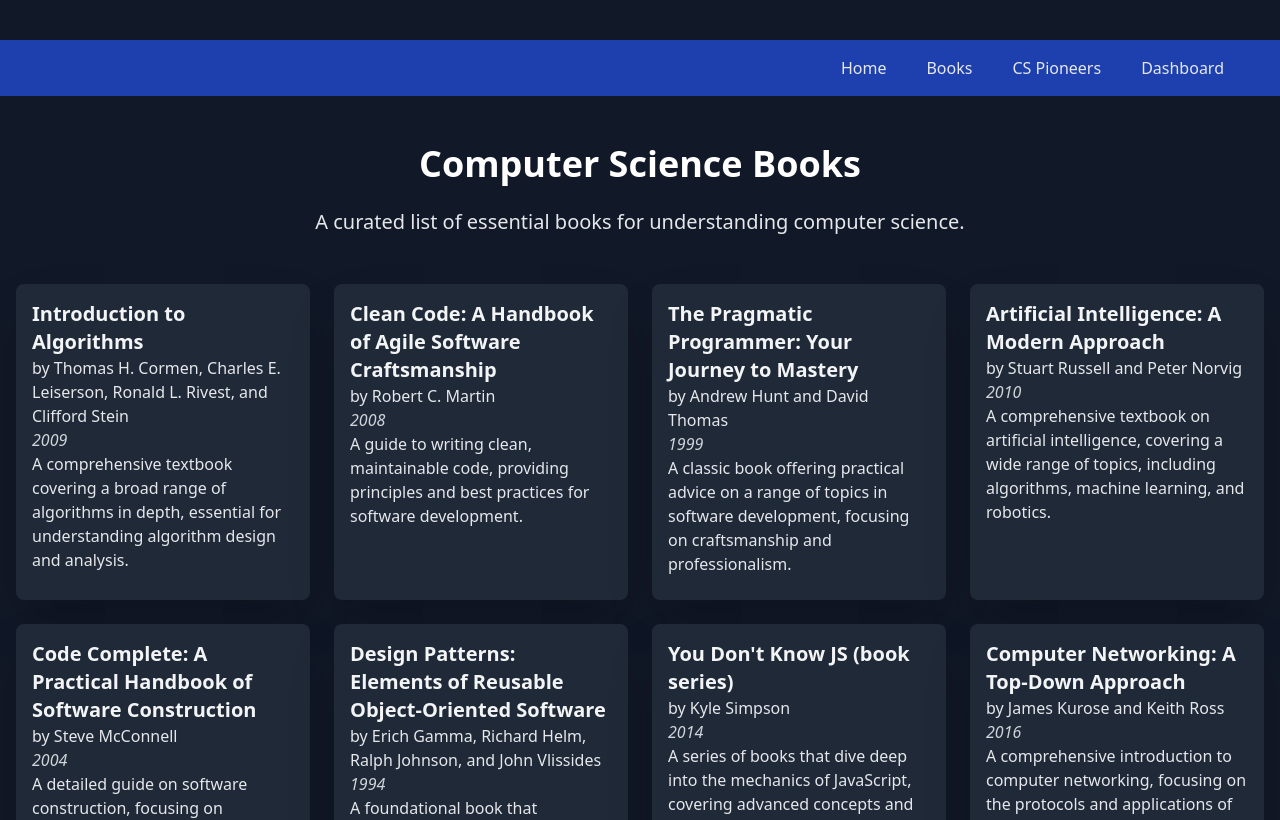
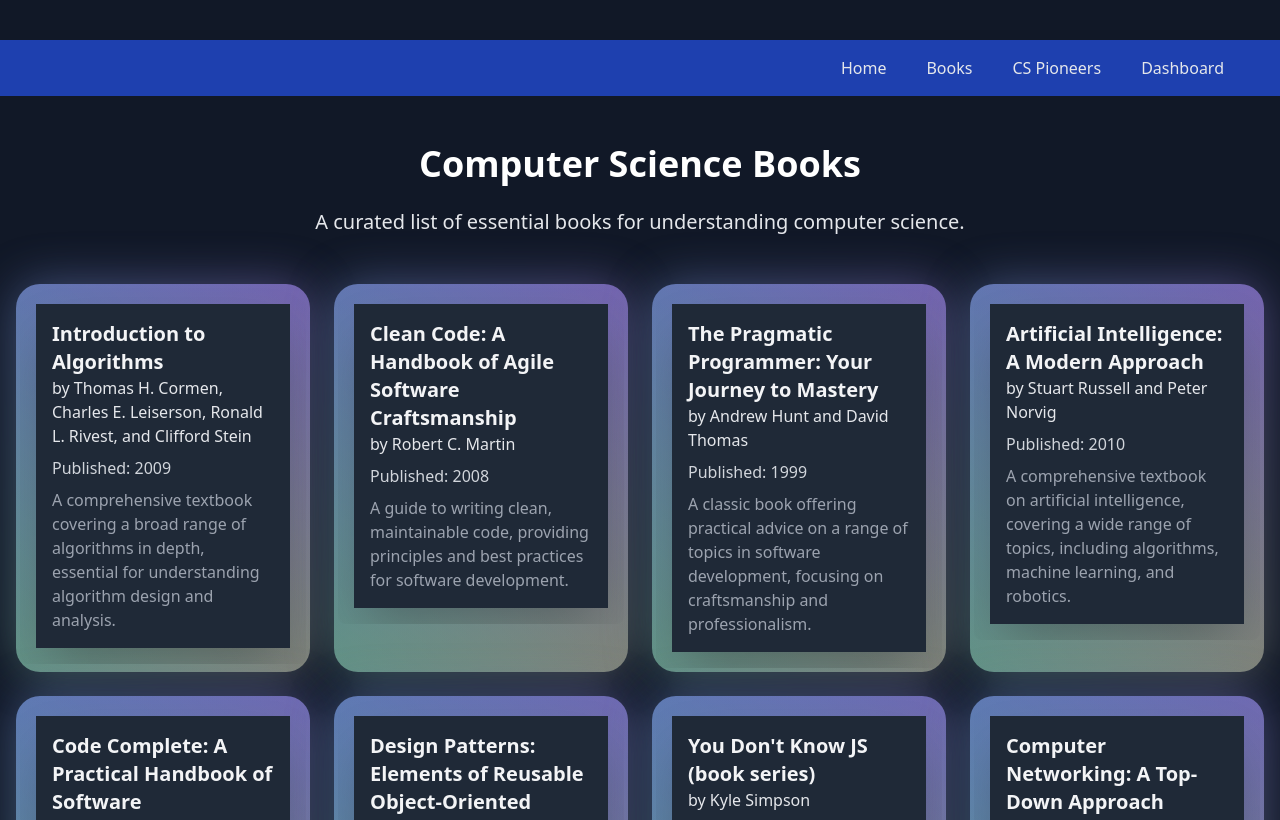
Before and after one commit to ahmeddkhann/Learn-Xplorers-Academy, a Next.js app: page /dashboard/cs/books in a window 1280 px wide. Shown: the top 820 px of the page. Built offline with nearby package versions, Linux system fonts and the light colour scheme.

Commit message:
background gradient added for books

```diff
--- a/src/app/dashboard/cs/books/page.js
+++ b/src/app/dashboard/cs/books/page.js
@@ -4,6 +4,7 @@
 import React, { useState } from 'react';
 import { csBooks } from '@/app/data'; // Adjust the import path as necessary
 import Link from 'next/link';
+import { BackgroundGradient } from '@/components/ui/background-gradient';
 
 const CSBooks = () => {
     const [isOpen, setIsOpen] = useState(false);
@@ -46,15 +47,17 @@
 
             {/* Books List */}
             <div className="grid grid-cols-1 sm:grid-cols-2 md:grid-cols-3 lg:grid-cols-4 gap-6 mx-0 sm:mx-4">
-                {csBooks.map((book, index) => (
-                    <div key={index} className="bg-gray-800 shadow-2xl rounded-lg overflow-hidden transition-transform duration-300 hover:scale-105 p-4">
-                        <h2 className="text-xl text-gray-100 font-bold">{book.title}</h2>
-                        <p className="text-gray-200">by {book.author}</p>
-                        <p className="text-gray-300 italic">{book.year}</p>
-                        <p className="text-gray-200 mb-2">{book.description}</p>
-                    </div>
-                ))}
+        {csBooks.map((book, index) => (
+          <BackgroundGradient key={index} className="rounded-lg overflow-hidden transition-transform duration-300 hover:scale-105 p-4">
+            <div className="p-4 bg-gray-800 shadow-2xl">
+              <h2 className="text-xl text-gray-100 font-bold">{book.title}</h2>
+              <p className="text-gray-200 mb-2">by {book.author}</p>
+              <p className="text-gray-300">Published: {book.year}</p>
+              <p className="text-gray-400 mt-2">{book.description}</p>
             </div>
+          </BackgroundGradient>
+        ))}
+      </div>
         </div>
     );
 };
--- a/src/app/dashboard/mathematics/books/page.js
+++ b/src/app/dashboard/mathematics/books/page.js
@@ -4,6 +4,7 @@
 import React, { useState } from 'react';
 import { mathBooks } from '@/app/data'; // Adjust the import path as necessary
 import Link from 'next/link';
+import { BackgroundGradient } from '@/components/ui/background-gradient';
 
 const MathBooks = () => {
     const [isOpen, setIsOpen] = useState(false);
@@ -44,12 +45,14 @@
             {/* Book Cards */}
             <div className="grid grid-cols-1 sm:grid-cols-2 md:grid-cols-3 lg:grid-cols-4 gap-6 mx-0 sm:mx-4">
         {mathBooks.map((book, index) => (
-                    <div key={index} className="bg-gray-800 shadow-2xl rounded-lg overflow-hidden transition-transform duration-300 hover:scale-105 p-4">
+          <BackgroundGradient key={index} className="rounded-lg overflow-hidden transition-transform duration-300 hover:scale-105 p-4">
+            <div className="p-4 bg-gray-800 shadow-2xl">
               <h2 className="text-xl text-gray-100 font-bold">{book.title}</h2>
               <p className="text-gray-200 mb-2">by {book.author}</p>
               <p className="text-gray-300">Published: {book.year}</p>
               <p className="text-gray-400 mt-2">{book.description}</p>
             </div>
+          </BackgroundGradient>
         ))}
       </div>
         </div>
--- a/src/app/dashboard/page.js
+++ b/src/app/dashboard/page.js
@@ -4,6 +4,7 @@
 import Link from "next/link";
 import Image from "next/image";
 import { details, courses } from "../data";
+import { Meteors } from "@/components/ui/meteors";
 
 const DashboardPage = () => {
   const [sidebarOpen, setSidebarOpen] = useState(false);
@@ -78,7 +79,7 @@
   {courses.map((course) => (
     <div
       key={course.id}
-              className="bg-gray-800 rounded-lg shadow-md overflow-hidden"
+      className="bg-gray-800 rounded-lg shadow-md overflow-hidden transition-transform duration-300 hover:scale-105 hover:shadow-lg"
     >
       <Image
         src={course.image}
@@ -99,7 +100,9 @@
     </div>
   ))}
 </section>
+
       </main>
+      <Meteors number={100} />
     </div>
   );
 };
--- a/src/app/dashboard/physics/books/page.js
+++ b/src/app/dashboard/physics/books/page.js
@@ -4,6 +4,7 @@
 import React, { useState } from 'react';
 import { physicsBooks } from '@/app/data';
 import Link from 'next/link';
+import { BackgroundGradient } from '@/components/ui/background-gradient';
 
 const PhysicsBooks = () => {
     const [isOpen, setIsOpen] = useState(false);
@@ -44,14 +45,14 @@
             {/* Book Cards */}
             <div className="grid grid-cols-1 sm:grid-cols-2 md:grid-cols-3 lg:grid-cols-4 gap-6 mx-0 sm:mx-4">
         {physicsBooks.map((book, index) => (
-                    <div key={index} className="bg-gray-800 shadow-2xl rounded-lg overflow-hidden transition-transform duration-300 hover:scale-105 p-4">
-                        <div className="p-4">
+          <BackgroundGradient key={index} className="rounded-lg overflow-hidden transition-transform duration-300 hover:scale-105 p-4">
+            <div className="p-4 bg-gray-800 shadow-2xl">
               <h2 className="text-xl text-gray-100 font-bold">{book.title}</h2>
               <p className="text-gray-200 mb-2">by {book.author}</p>
               <p className="text-gray-300">Published: {book.year}</p>
               <p className="text-gray-400 mt-2">{book.description}</p>
             </div>
-                    </div>
+          </BackgroundGradient>
         ))}
       </div>
         </div>
--- /dev/null
+++ b/src/components/ui/background-gradient.jsx
@@ -0,0 +1,64 @@
+import { cn } from "@/lib/utils";
+import React from "react";
+import { motion } from "framer-motion";
+
+export const BackgroundGradient = ({
+  children,
+  className,
+  containerClassName,
+  animate = true
+}) => {
+  const variants = {
+    initial: {
+      backgroundPosition: "0 50%",
+    },
+    animate: {
+      backgroundPosition: ["0, 50%", "100% 50%", "0 50%"],
+    },
+  };
+  return (
+    (<div className={cn("relative p-[4px] group", containerClassName)}>
+      <motion.div
+        variants={animate ? variants : undefined}
+        initial={animate ? "initial" : undefined}
+        animate={animate ? "animate" : undefined}
+        transition={
+          animate
+            ? {
+                duration: 5,
+                repeat: Infinity,
+                repeatType: "reverse",
+              }
+            : undefined
+        }
+        style={{
+          backgroundSize: animate ? "400% 400%" : undefined,
+        }}
+        className={cn(
+          "absolute inset-0 rounded-3xl z-[1] opacity-60 group-hover:opacity-100 blur-xl  transition duration-500 will-change-transform",
+          " bg-[radial-gradient(circle_farthest-side_at_0_100%,#00ccb1,transparent),radial-gradient(circle_farthest-side_at_100%_0,#7b61ff,transparent),radial-gradient(circle_farthest-side_at_100%_100%,#ffc414,transparent),radial-gradient(circle_farthest-side_at_0_0,#1ca0fb,#141316)]"
+        )} />
+      <motion.div
+        variants={animate ? variants : undefined}
+        initial={animate ? "initial" : undefined}
+        animate={animate ? "animate" : undefined}
+        transition={
+          animate
+            ? {
+                duration: 5,
+                repeat: Infinity,
+                repeatType: "reverse",
+              }
+            : undefined
+        }
+        style={{
+          backgroundSize: animate ? "400% 400%" : undefined,
+        }}
+        className={cn(
+          "absolute inset-0 rounded-3xl z-[1] will-change-transform",
+          "bg-[radial-gradient(circle_farthest-side_at_0_100%,#00ccb1,transparent),radial-gradient(circle_farthest-side_at_100%_0,#7b61ff,transparent),radial-gradient(circle_farthest-side_at_100%_100%,#ffc414,transparent),radial-gradient(circle_farthest-side_at_0_0,#1ca0fb,#141316)]"
+        )} />
+      <div className={cn("relative z-10", className)}>{children}</div>
+    </div>)
+  );
+};
--- /dev/null
+++ b/src/components/ui/meteors.jsx
@@ -0,0 +1,26 @@
+import { cn } from "@/lib/utils";
+import React from "react";
+
+export const Meteors = ({
+  number,
+  className
+}) => {
+  const meteors = new Array(number || 20).fill(true);
+  return (<>
+    {meteors.map((el, idx) => (
+      <span
+        key={"meteor" + idx}
+        className={cn(
+          "animate-meteor-effect absolute top-1/2 left-1/2 h-0.5 w-0.5 rounded-[9999px] bg-slate-500 shadow-[0_0_0_1px_#ffffff10] rotate-[215deg]",
+          "before:content-[''] before:absolute before:top-1/2 before:transform before:-translate-y-[50%] before:w-[50px] before:h-[1px] before:bg-gradient-to-r before:from-[#64748b] before:to-transparent",
+          className
+        )}
+        style={{
+          top: 0,
+          left: Math.floor(Math.random() * (400 - -400) + -400) + "px",
+          animationDelay: Math.random() * (0.8 - 0.2) + 0.2 + "s",
+          animationDuration: Math.floor(Math.random() * (10 - 2) + 2) + "s",
+        }}></span>
+    ))}
+  </>);
+};
--- a/tailwind.config.js
+++ b/tailwind.config.js
@@ -101,6 +101,14 @@
         sm: "calc(var(--radius) - 4px)",
       },
       keyframes: {
+        meteor: {
+          "0%": { transform: "rotate(215deg) translateX(0)", opacity: "1" },
+          "70%": { opacity: "1" },
+          "100%": {
+            transform: "rotate(215deg) translateX(-500px)",
+            opacity: "0",
+          },
+        },
         "accordion-down": {
           from: { height: "0" },
           to: { height: "var(--radix-accordion-content-height)" },
@@ -113,6 +121,7 @@
       animation: {
         "accordion-down": "accordion-down 0.2s ease-out",
         "accordion-up": "accordion-up 0.2s ease-out",
+        "meteor-effect": "meteor 5s linear infinite",
       },
     },
   },
```
Also changed, not shown: src/app/dashboard/biology/books/page.js (+5 -4 lines), src/app/dashboard/chemistry/books/page.js (+4 -3 lines), src/app/dashboard/english/books/page.js (+4 -3 lines), src/components/ui/card-hover-effect.jsx (added, +84 -0 lines). Lines whose indentation alone changed are shown as unchanged.
